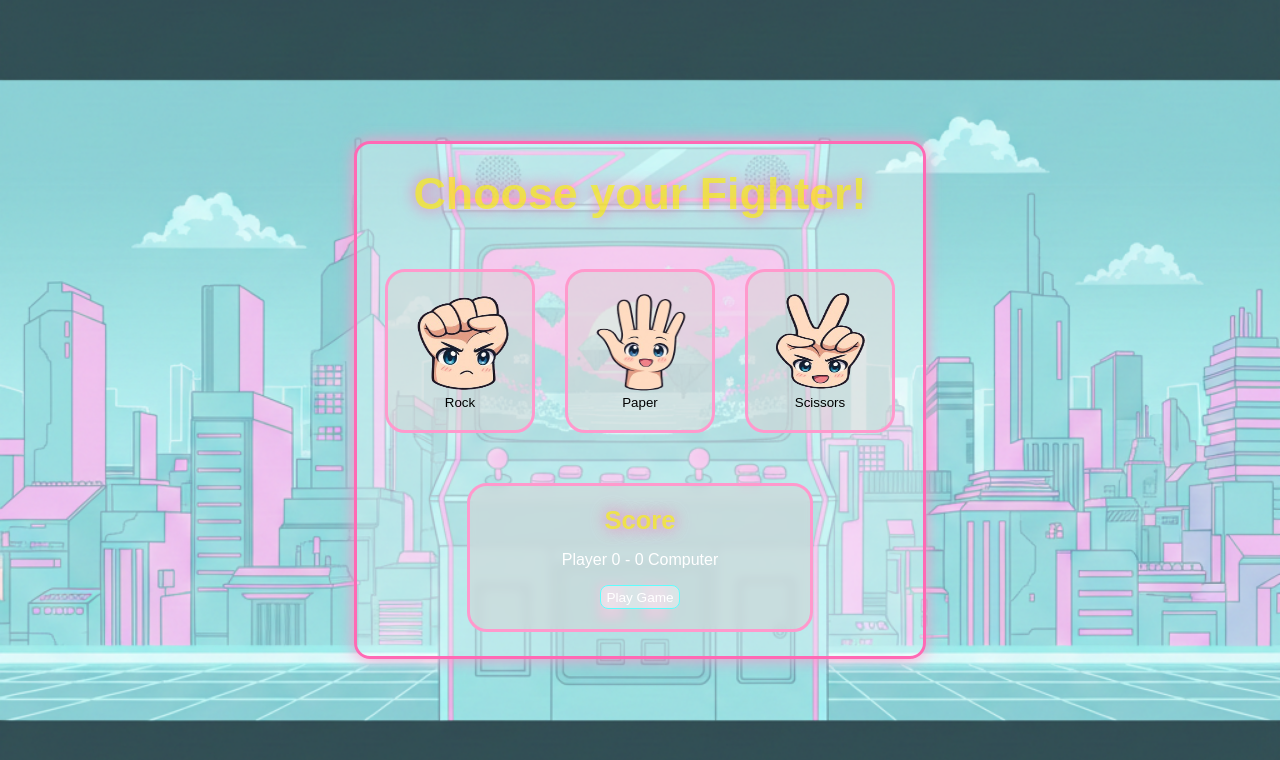
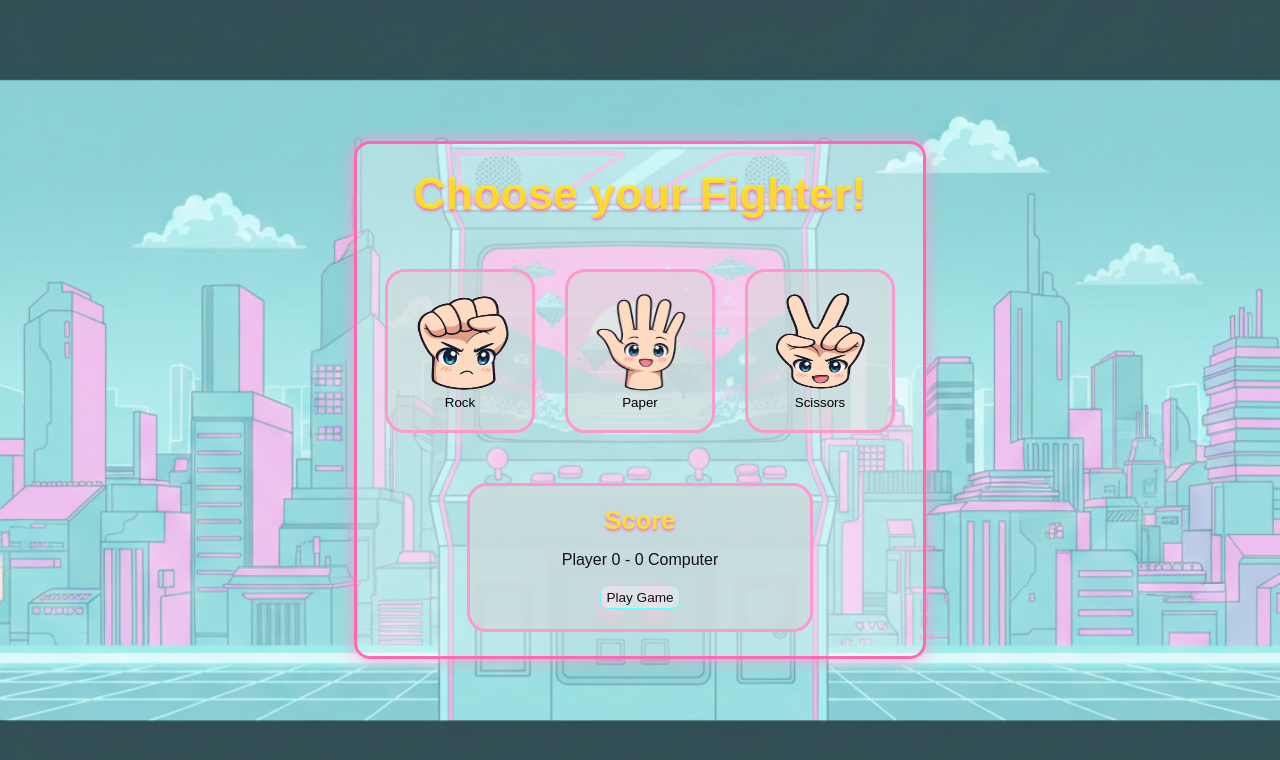
Before and after one commit to Exc1D/odin-awesome-rps, a plain HTML site: page index.html in a window 1280 px wide. Drawn offline with Linux system fonts and the light colour scheme.

Commit message:
Fix: Font Contrast

```diff
--- a/style.css
+++ b/style.css
@@ -3,8 +3,8 @@
   --secondary-color: #ff99cc;
   --tertiary-color: rgb(96, 254, 254);
 
-  --head-color: rgba(251, 243, 9, 0.658);
-  --font-color: #fff;
+  --head-color: rgba(251, 243, 9, 0.79);
+  --font-color: #111111;
   --primary-bg: rgba(255, 255, 255, 0.333);
   --second-bg: rgba(213, 213, 213, 0.547);
 }
@@ -69,7 +69,6 @@ body {
   border: 1px solid var(--tertiary-color);
   border-radius: 0.5rem;
   transition: 0.3s;
-  font-size: 0.85rem;
 }
 
 .choice:hover,
@@ -93,6 +92,11 @@ body {
 .title,
 h2 {
   color: var(--head-color);
-  text-shadow: 0 0 1rem var(--primary-color);
+  text-shadow: 0 0.1rem 0.2rem var(--primary-color);
   margin: 0;
 }
+
+#resetBtn {
+  font-size: 0.85rem;
+  color: var(--font-color);
+}
```
